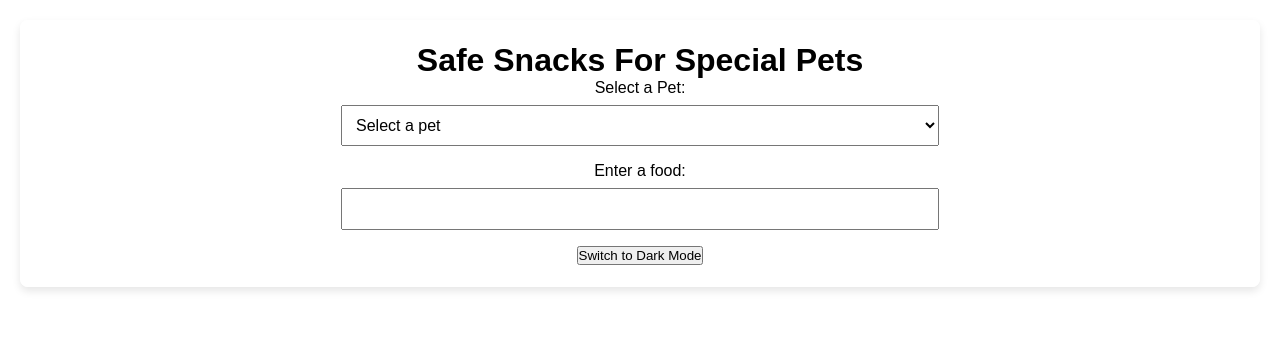
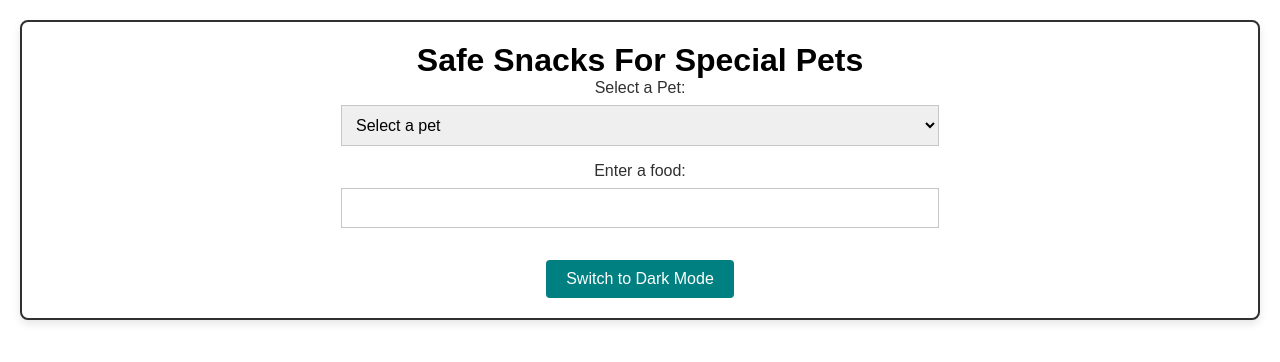
Before and after one commit to RyanGuinchard/pet-food-safety, a React (Create React App) app in the folder client/: page / in a window 1280 px wide. Shown: the top 362 px of the page. Built offline with nearby package versions, Linux system fonts and the light colour scheme.

Commit message:
added css variables for colors.

```diff
--- a/client/src/App.css
+++ b/client/src/App.css
@@ -1,4 +1,29 @@
-/* App.css */
+:root {
+  --primary-0: #008080;
+  --primary-10: #116565;
+  --primary-20: #154c4c;
+  --primary-30: #143433;
+  --primary-40: #101d1d;
+
+  --accent-0: #400080;
+  --accent-10: #350765;
+  --accent-20: #2b0b4c;
+  --accent-30: #200c34;
+  --accent-40: #16061e;
+
+  --danger: #b41c2b;
+  --success: #009f42;
+  --warning: #cc8800;
+  --info: #388cfa;
+
+  --neutral-0: #ffffff;
+  --neutral-10: #c6c6c6;
+  --neutral-20: #919191;
+  --neutral-30: #5e5e5e;
+  --neutral-40: #303030;
+  --neutral-50: #000000;
+}
+
 * {
   margin: 0;
   padding: 0;
@@ -16,14 +41,16 @@ body {
   flex-direction: column;
   margin: 20px;
   padding: 20px;
-  border: 2px solid #ccc;
+  border: 2px solid var(--neutral-40);
   border-radius: 8px;
   box-shadow: 0 4px 8px rgba(0, 0, 0, 0.1);
+  background-color: var(--neutral-0);
 }
 
 label {
   font-size: 16px;
   margin-bottom: 8px;
+  color: var(--neutral-40);
 }
 
 input,
@@ -32,9 +59,26 @@ select {
   padding: 10px;
   font-size: 16px;
   margin-bottom: 16px;
+  border: 1px solid var(--neutral-10);
+}
+
+button {
+  background-color: var(--primary-0);
+  color: var(--neutral-0);
+  padding: 10px 20px;
+  font-size: 16px;
+  cursor: pointer;
+  border: none;
+  border-radius: 4px;
+  margin-top: 16px;
+}
+
+button:hover {
+  background-color: var(--primary-10);
 }
 
 p {
   font-size: 18px;
   margin-top: 16px;
+  color: var(--primary-40);
 }
--- a/client/src/App.js
+++ b/client/src/App.js
@@ -19,7 +19,7 @@ function App() {
     <>
       <div className={`container ${darkMode ? 'dark-mode' : ''}`}>
         <h1>Safe Snacks For Special Pets</h1>
-        <PetDropdown />
+        <PetDropdown darkMode={darkMode} />
         <button onClick={toggleDarkMode}>
           {darkMode ? 'Switch to Light Mode' : 'Switch to Dark Mode'}
         </button>
--- a/client/src/components/FoodDisplay.jsx
+++ b/client/src/components/FoodDisplay.jsx
@@ -3,7 +3,7 @@ import React from 'react';
 import Pets from '../data/pets.json';
 
 // Component for displaying information about pet food safety
-const FoodDisplay = ({ selectedPetId, foodInput }) => {
+const FoodDisplay = ({ selectedPetId, foodInput, darkMode }) => {
   // Find the selected pet based on ID
   const selectedPet = Pets.pets.find((pet) => pet.id === parseInt(selectedPetId, 10));
 
@@ -28,7 +28,7 @@ const FoodDisplay = ({ selectedPetId, foodInput }) => {
   }
 
   // JSX rendering of the FoodDisplay component
-  return <p>{result}</p>;
+  return <p className={darkMode ? 'dark-mode' : ''}>{result}</p>;
 };
 
 // Export the FoodDisplay component as the default export
--- a/client/src/components/FoodInput.jsx
+++ b/client/src/components/FoodInput.jsx
@@ -3,7 +3,7 @@ import React, { useState } from 'react';
 import FoodDisplay from './FoodDisplay';
 
 // Functional component for handling food input
-const FoodInput = ({ selectedPetId }) => {
+const FoodInput = ({ selectedPetId, darkMode }) => {
   // State hook for tracking food input
   const [foodInput, setFoodInput] = useState('');
 
@@ -19,7 +19,7 @@ const FoodInput = ({ selectedPetId }) => {
       <label htmlFor="FoodInput">Enter a food:</label>
       <input type="text" id="FoodInput" value={foodInput} onChange={handleFoodInputChange} />
       {/* Display component for showing related information */}
-      <FoodDisplay selectedPetId={selectedPetId} foodInput={foodInput} />
+      <FoodDisplay selectedPetId={selectedPetId} foodInput={foodInput} darkMode={darkMode} />
     </>
   );
 };
--- a/client/src/components/PetDropdown.jsx
+++ b/client/src/components/PetDropdown.jsx
@@ -6,7 +6,7 @@ import FoodInput from './FoodInput';
 import FoodDisplay from './FoodDisplay';
 
 // PetDropdown component for selecting a pet and displaying related information
-const PetDropdown = () => {
+const PetDropdown = ({ darkMode }) => {
   // State hooks for selected pet ID, pet names, and selected pet name
   const [selectedPetId, setSelectedPetId] = useState('');
   const [petNames, setPetNames] = useState([]);
@@ -38,8 +38,8 @@ const PetDropdown = () => {
         ))}
       </select>
       {/* Components for handling food input and display */}
-      <FoodInput selectedPetId={selectedPetId} />
-      <FoodDisplay selectedPetId={selectedPetId} />
+      <FoodInput selectedPetId={selectedPetId} darkMode={darkMode} />
+      <FoodDisplay selectedPetId={selectedPetId} darkMode={darkMode} />
     </>
   );
 };
--- a/client/src/styles/DarkMode.css
+++ b/client/src/styles/DarkMode.css
@@ -1,15 +1,59 @@
-/*Learning to use css variables*/
 :root {
-    --background-color: #1a1a1a;
-    --text-color: #ffffff;
+    --primary-0: #008080;
+    --primary-10: #116565;
+    --primary-20: #154c4c;
+    --primary-30: #143433;
+    --primary-40: #101d1d;
+
+    --accent-0: #400080;
+    --accent-10: #350765;
+    --accent-20: #2b0b4c;
+    --accent-30: #200c34;
+    --accent-40: #16061e;
+
+    --danger: #b41c2b;
+    --success: #009f42;
+    --warning: #cc8800;
+    --info: #388cfa;
+
+    --neutral-0: #ffffff;
+    --neutral-10: #c6c6c6;
+    --neutral-20: #919191;
+    --neutral-30: #5e5e5e;
+    --neutral-40: #303030;
+    --neutral-50: #000000;
   }
 
   body.dark-mode {
-    background-color: var(--background-color);
-    color: var(--text-color);
+    background-color: var(--neutral-50);
+    color: var(--neutral-10);
   }
 
-  .container {
-    border: 2px solid var(--text-color);
-    padding: 20px;
+  .container.dark-mode {
+    border: 2px solid var(--neutral-20);
+    box-shadow: 0 4px 8px rgba(255, 255, 255, 0.1);
+    background-color: var(--neutral-40);
   }
+
+  .container.dark-mode label {
+    color: var(--neutral-20);
+  }
+
+
+  input.dark-mode,
+  select.dark-mode {
+    border: 1px solid var(--neutral-30);
+  }
+
+  button.dark-mode {
+    background-color: var(--primary-0);
+    color: var(--neutral-0);
+  }
+
+  button.dark-mode:hover {
+    background-color: var(--primary-10);
+  }
+
+  p.dark-mode {
+    color: var(--neutral-10);
+  }
```
